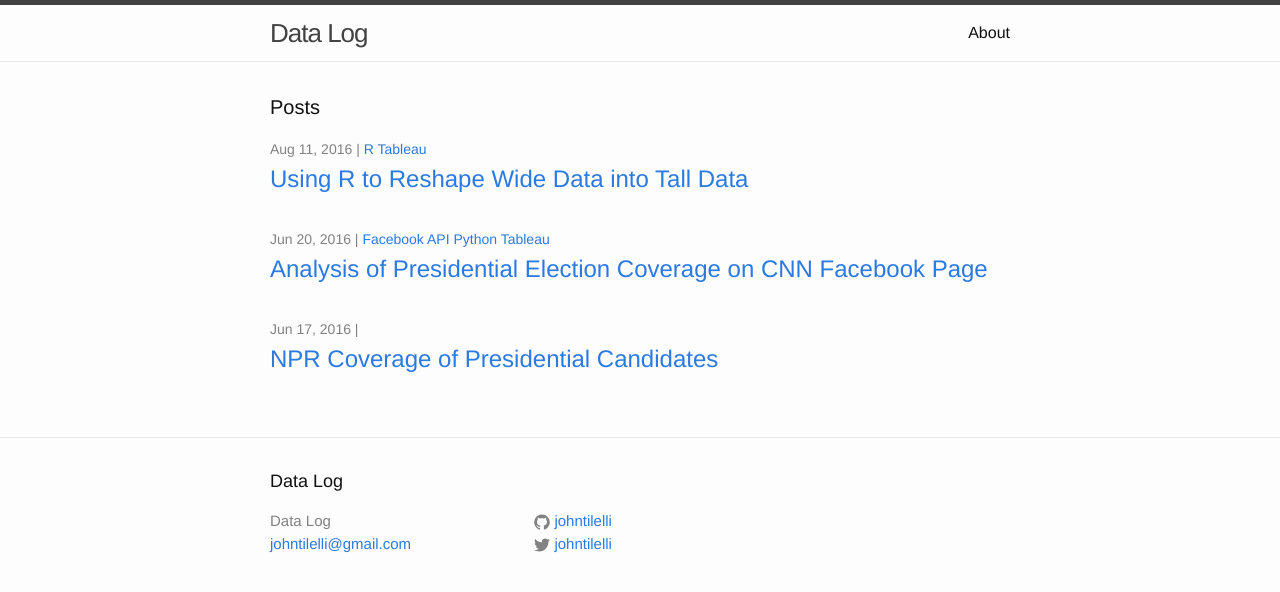
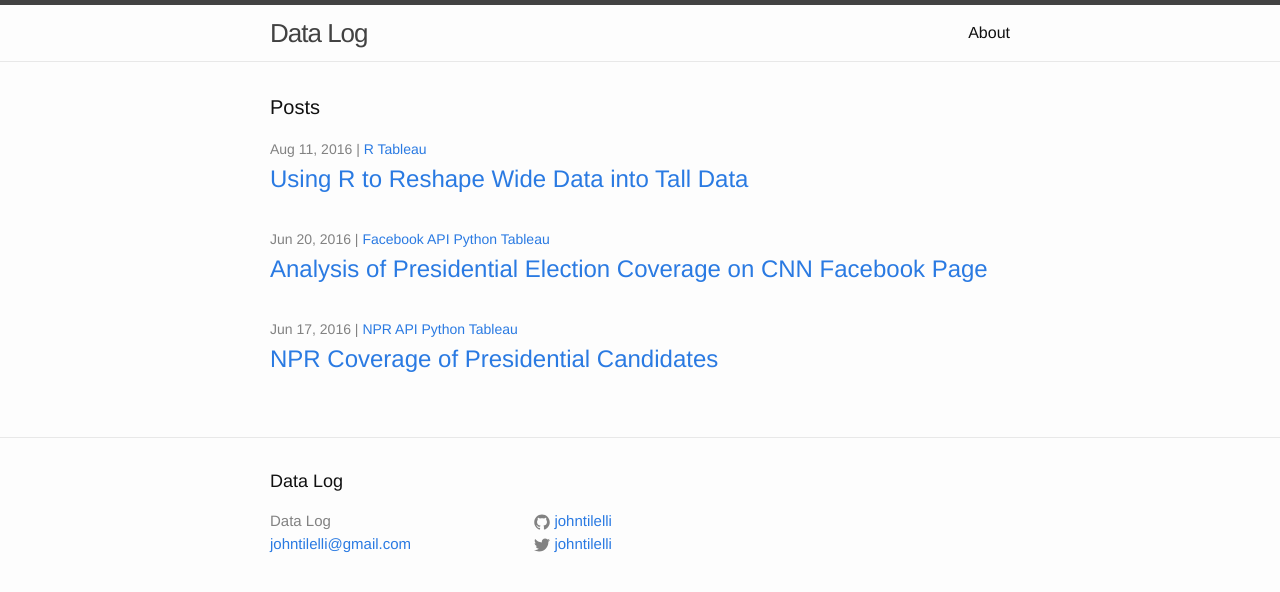
Before and after one commit to johntilelli/johntilelli.github.io, a Jekyll site: the page built from index.html, in a window 1280 px wide. Shown: the top 592 px of the page. Built offline with Jekyll 4.4.1, drawn with Linux system fonts in a browser that asks for light colours.

Commit message:
Update 2016-06-17-npr-coverage-of-presidential-candidates.markdown

```diff
--- a/_posts/2016-06-17-npr-coverage-of-presidential-candidates.markdown
+++ b/_posts/2016-06-17-npr-coverage-of-presidential-candidates.markdown
@@ -3,6 +3,7 @@ layout: post
 title:  "NPR Coverage of Presidential Candidates"
 date:   2016-06-17 00:34:00 -0700
 categories: blog update
+tags: [NPR API, Python, Tableau]
 ---
 
 {% include tableau1.html %}
```
